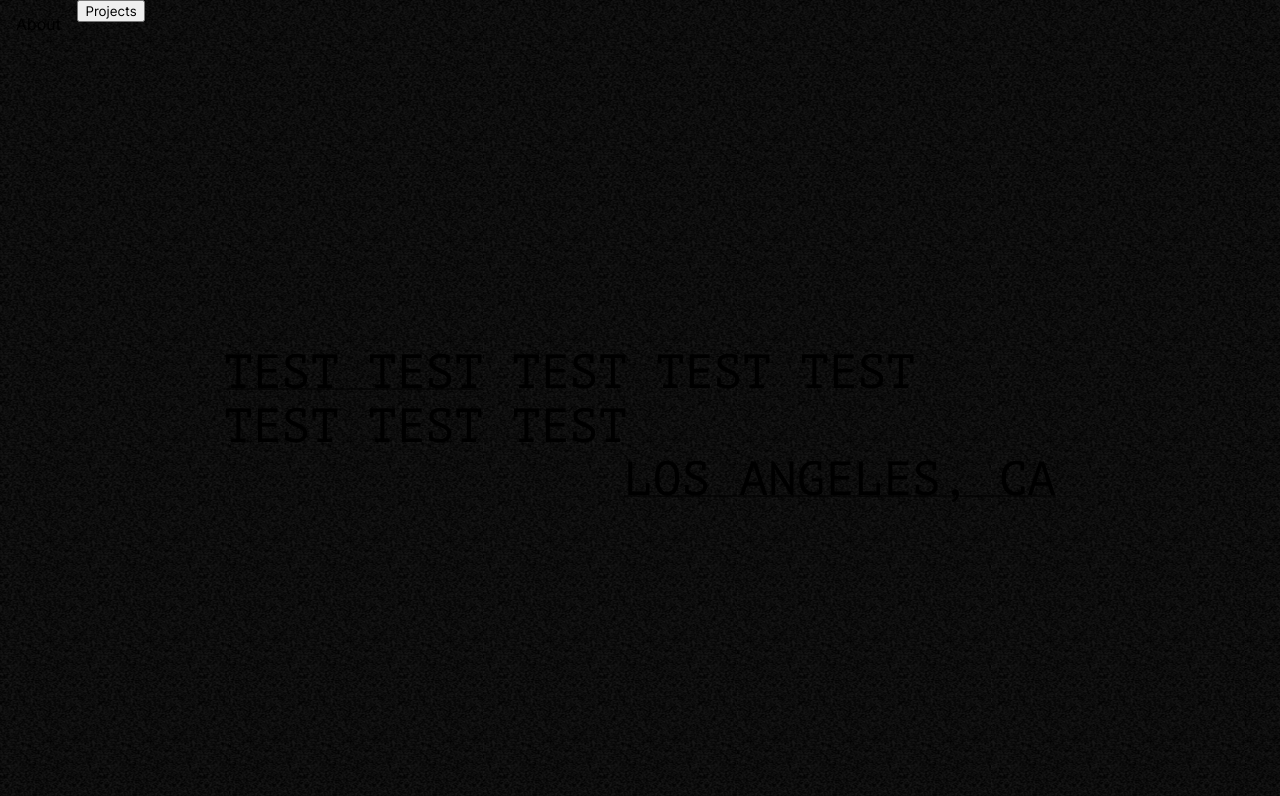
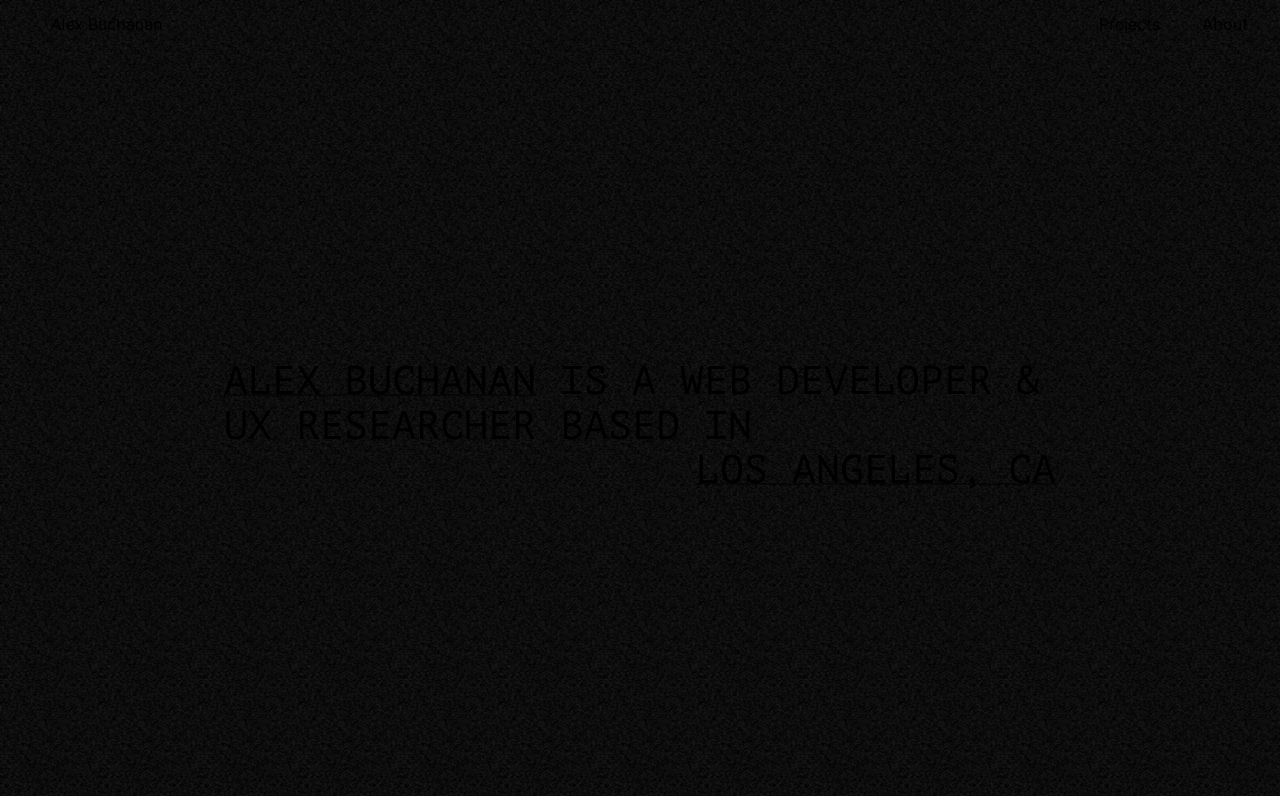
Before and after one commit to alexnbuchanan/portfolio2, a React (Create React App) app: page / in a window 1280 px wide. Shown: the top 796 px of the page. Built offline with nearby package versions, Linux system fonts and the light colour scheme.

Commit message:
updated nav bar css

```diff
--- a/src/Components/Home/Home.css
+++ b/src/Components/Home/Home.css
@@ -7,7 +7,7 @@ body{
   margin: 0;
 }
 .mainText{
-  font-size: 3em;
+  font-size: 2.5em;
   width: 65%;
   margin: 0;
   padding: 0;
--- a/src/Components/Home/Home.js
+++ b/src/Components/Home/Home.js
@@ -7,8 +7,10 @@ gsap.registerPlugin(ScrollTrigger);
 
 export default function Home(props) {
   const backColor = useRef();
-  const projectText = useRef();
+  // const projectText = useRef();
   const location = useLocation();
+
+  console.log("LOCATION", location.state?.scrolled);
 
   useEffect(() => {
     gsap.to("body", {
@@ -17,7 +19,7 @@ export default function Home(props) {
         toggleActions: "play pause resume reverse",
         trigger: backColor.current,
         start: "top center",
-        markers: true,
+        markers: false,
       },
     });
     gsap.to(".fontStyle", {
@@ -103,12 +105,12 @@ export default function Home(props) {
                     fontFamily: "ptMono",
                   }}
                 >
-                  TEST TEST
+                  ALEX BUCHANAN
                 </u>
                 <img src="/images/zlatan.jpg" />
               </a>
             </div>{" "}
-            TEST TEST TEST TEST TEST TEST
+            IS A WEB DEVELOPER & UX RESEARCHER BASED IN
             <br />
             <div className="item2" style={{ display: "inline" }}>
               <a
--- a/src/Components/NavBar/Nav.js
+++ b/src/Components/NavBar/Nav.js
@@ -22,17 +22,67 @@ export default function Nav() {
   //   }
   // }, []);
 
+  // return (
+  //   <div>
+  // <ul>
+  //   <li>
+  //     <a href="#">About</a>
+  //   </li>
+  //   <li>
+  //     <button onClick={() => navigateToHome()}>Projects</button>
+  //     {/* <button onClick={navigateToHome}>Projects</button> */}
+  //   </li>
+  // </ul>
+  //   </div>
+  // );
+
   return (
-    <div>
-      <ul>
-        <li>
-          <a href="#">About</a>
-        </li>
-        <li>
-          <button onClick={() => navigateToHome()}>Projects</button>
-          {/* <button onClick={navigateToHome}>Projects</button> */}
-        </li>
-      </ul>
+    <div id="container" style={{}}>
+      <div class="grid-container" style={{ height: "100%" }}>
+        <div
+          style={{
+            height: "100%",
+          }}
+          class="grid-item grid-item-1"
+        >
+          <ul style={{ display: "table", margin: "0 auto" }}>
+            <li>
+              <a href="#">Alex Buchanan</a>
+            </li>
+          </ul>
+        </div>
+        <div class="grid-item grid-item-2"></div>
+        <div
+          class="grid-item grid-item-3"
+          style={{
+            height: "100%",
+          }}
+        >
+          <ul style={{ display: "table", margin: "0 auto" }}>
+            <li>
+              <button
+                onClick={() => navigateToHome()}
+                style={{
+                  color: "inherit",
+                  border: "none",
+                  padding: "14px 16px 14px 16px",
+                  font: "inherit",
+                  outline: "inherit",
+                  cursor: "pointer",
+                  marginRight: "10px",
+                  background: "inherit",
+                }}
+              >
+                Projects
+              </button>
+              {/* <button onClick={navigateToHome}>Projects</button> */}
+            </li>
+            <li>
+              <a href="#">About</a>
+            </li>
+          </ul>
+        </div>
+      </div>
     </div>
   );
 }
```
Also changed, not shown: public/images/logo.png (added).
